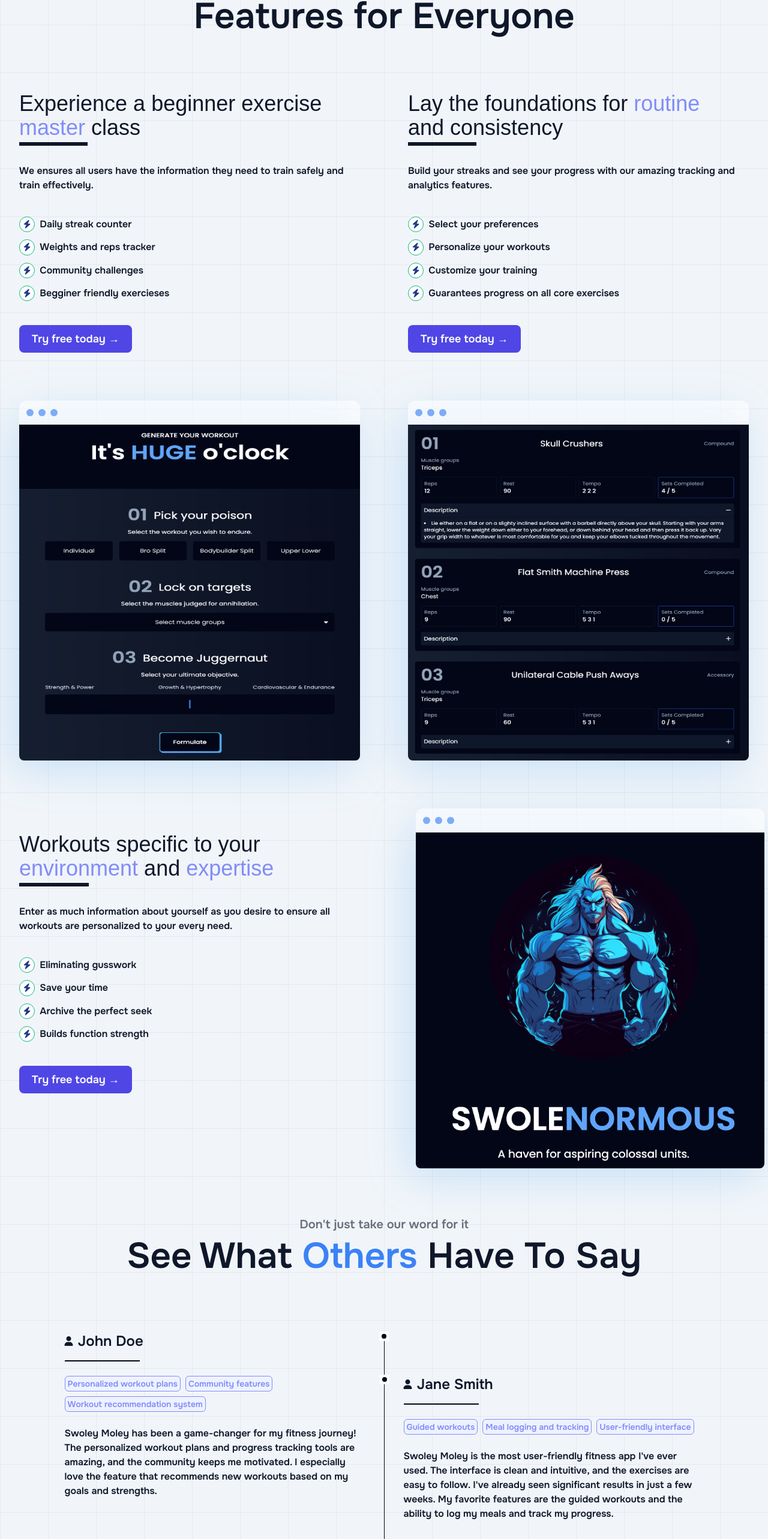
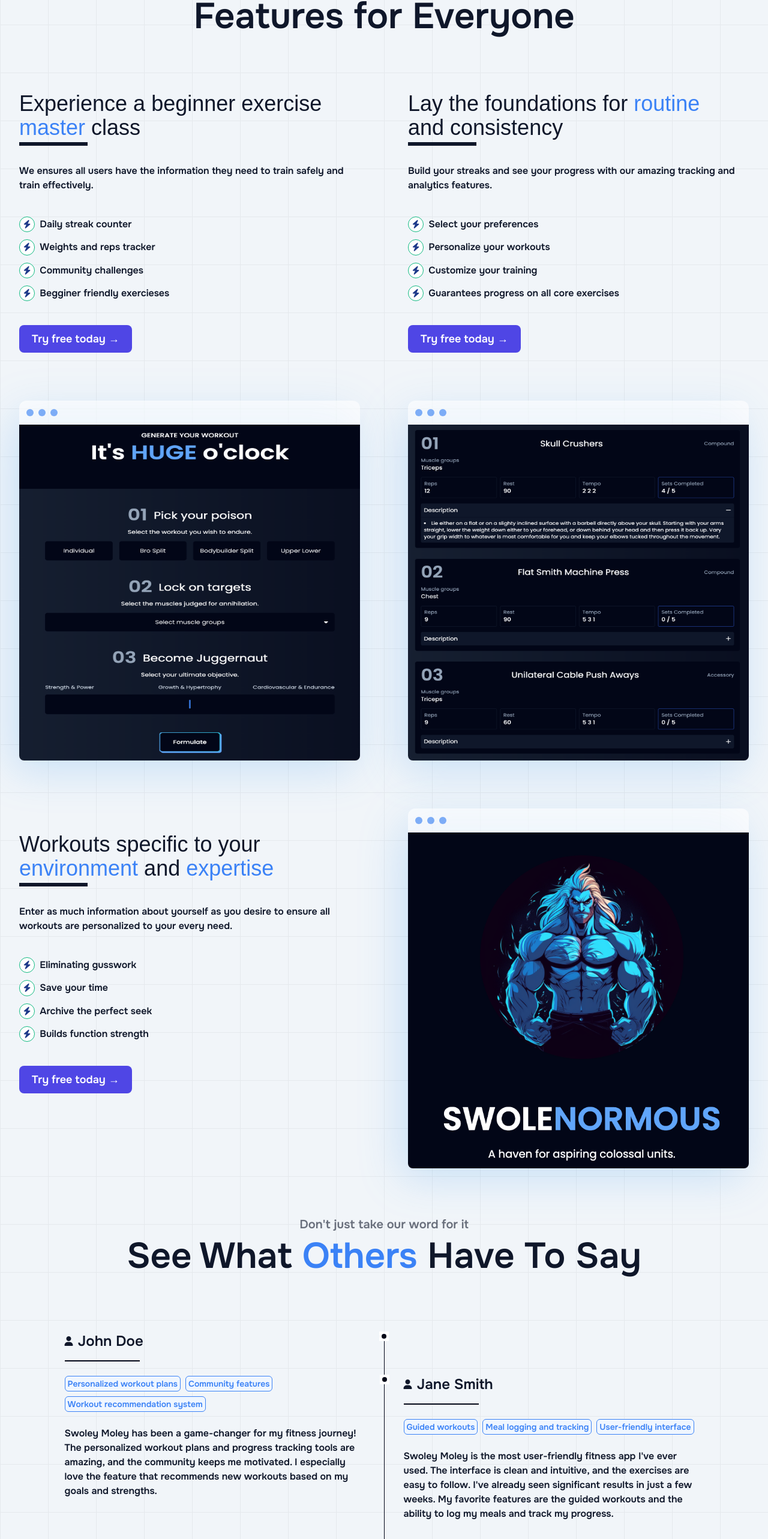
Before and after one commit to dipanshurdev/gymmers, a SvelteKit app: page / in a window 1280 px wide. Shown: the part 839-3405 px from the top of the page at 60% size. Built offline with nearby package versions, Linux system fonts and the light colour scheme; a web font is replaced by a local one.

Commit message:
style: primary color changed

```diff
--- a/src/components/Header.svelte
+++ b/src/components/Header.svelte
@@ -23,8 +23,7 @@
   <div class="max-w-[1400px] mx-auto w-full flex justify-between p-4 py-6">
     <a href="/">
       <h1 class="font-semibold text-2xl">
-        Gym
-        <span class="text-blue-500">mers</span>
+        Gym<span class="text-blue-500">mers</span>
       </h1>
     </a>
 
--- a/src/components/Product.svelte
+++ b/src/components/Product.svelte
@@ -58,19 +58,19 @@
     {#each features as feat, index}
       <ProductCard {feat} {index}>
         {#if index === 0}
-          Experience a beginner exercise <span
-            class="text-indigo-400 font-medium">master</span
+          Experience a beginner exercise <span class="text-blue-500 font-medium"
+            >master</span
           > class
         {:else if index === 1}
-          Lay the foundations for <span class="text-indigo-400 font-medium"
+          Lay the foundations for <span class="text-blue-500 font-medium"
             >routine</span
           > and consistency
         {:else}
-          Workouts specific to your <span class="text-indigo-400 font-medium"
+          Workouts specific to your <span class="text-blue-500 font-medium"
             >environment</span
           >
           and
-          <span class="text-indigo-400 font-medium">expertise</span>
+          <span class="text-blue-500 font-medium">expertise</span>
         {/if}
       </ProductCard>
     {/each}
--- a/src/components/ProductCard.svelte
+++ b/src/components/ProductCard.svelte
@@ -5,7 +5,7 @@
 
 <div
   class={"grid grid-cols-1 gap-14 md:gap-20 lg:gap-20 relative text-base" +
-    (index === 2 ? " grid-cols2 max-sm:grid-cols-1 gap-20 w-[97vw]" : " ")}
+    (index === 2 ? " grid-cols2 max-sm:grid-cols-1 gap-20 w-[95vw]" : " ")}
 >
   <div
     class="{'flex flex-col gap-8 md:gap-10 pt-8 sm:pt-10 ' +
--- a/src/components/ReviewCard.svelte
+++ b/src/components/ReviewCard.svelte
@@ -34,7 +34,7 @@
   <div class="flex items-center flex-wrap gap-2 text-xs sm:text-sm mb-4">
     {#each reviewItem.features as keywork}
       <div
-        class="p-1 py-0.5 rounded-md border border-solid border-indigo-400 bg-indigo-50 text-indigo-400"
+        class="p-1 py-0.5 rounded-md border border-solid border-blue-500 bg-blue-50 text-blue-500"
       >
         <p>{keywork}</p>
       </div>
```
